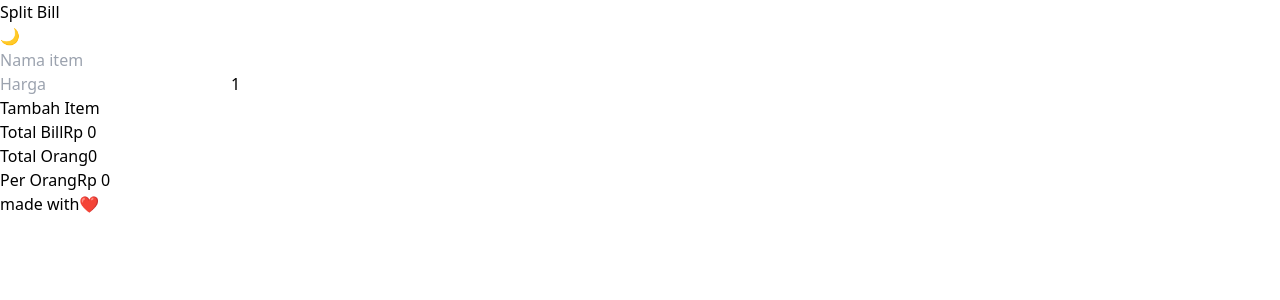
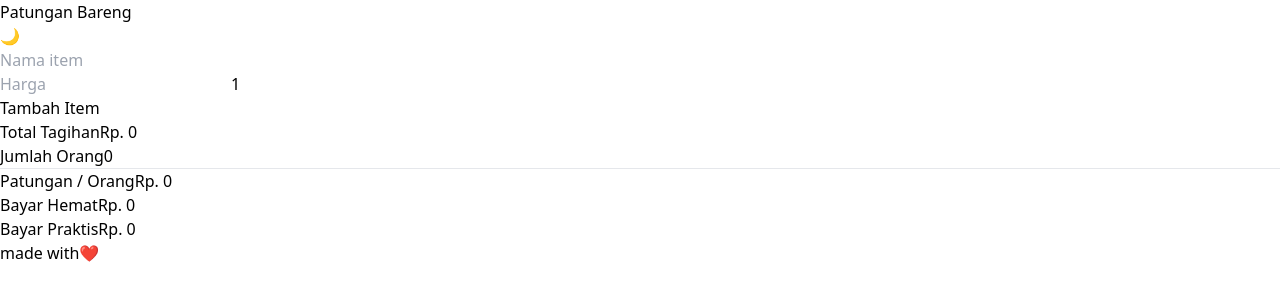
Before and after one commit to ayudhaa/split-bill, a React (Vite) app: page / in a window 1280 px wide. Shown: the top 300 px of the page. Built offline with nearby package versions, Linux system fonts and the light colour scheme.

Commit message:
enhancement rupiah and added payment info

```diff
--- a/src/App.jsx
+++ b/src/App.jsx
@@ -29,23 +29,25 @@ function App() {
   };
 
   const rupiah = (number) => {
-    return new Intl.NumberFormat("id-ID", {
-      style: "currency",
-      currency: "IDR",
-      minimumFractionDigits: 0,
-      maximumFractionDigits: 0,
-    }).format(number);
+    return "Rp. " + Number(number).toLocaleString("id-ID");
   };
 
   const total = items.reduce((sum, i) => sum + i.price, 0);
   const totalPeople = items.reduce((sum, i) => sum + i.people, 0);
+
   const perPerson = totalPeople ? total / totalPeople : 0;
+
+  const roundDown = Math.floor(perPerson / 1000) * 1000;
+  const roundUp = Math.ceil(perPerson / 1000) * 1000;
+
+  const sisaJikaDown = total - roundDown * totalPeople;
+  const sisaJikaUp = roundUp * totalPeople - total;
 
   return (
     <div className="min-h-screen bg-gray-100 dark:bg-gray-900 flex justify-center py-6 px-3">
       <div className="w-full max-w-md bg-white dark:bg-gray-800 rounded-2xl shadow-xl p-4 text-gray-800 dark:text-white">
         <div className="flex justify-between items-center mb-3">
-          <h1 className="text-lg font-bold">Split Bill</h1>
+          <h1 className="text-lg font-bold">Patungan Bareng</h1>
 
           <button
             onClick={() => setDark(!dark)}
@@ -60,18 +62,30 @@ function App() {
 
         <div className="mt-4 p-4 bg-gray-100 dark:bg-gray-700 rounded-xl">
           <div className="flex justify-between mb-1">
-            <span>Total Bill</span>
+            <span>Total Tagihan</span>
             <span>{rupiah(total)}</span>
           </div>
 
           <div className="flex justify-between mb-1">
-            <span>Total Orang</span>
+            <span>Jumlah Orang</span>
             <span>{totalPeople}</span>
           </div>
 
-          <div className="flex justify-between font-bold text-lg">
-            <span>Per Orang</span>
-            <span>{rupiah(perPerson.toFixed(0))}</span>
+          <hr className="my-2 border-gray-300 dark:border-gray-600"/>
+
+          <div className="flex justify-between">
+            <span>Patungan / Orang</span>
+            <span>{rupiah(perPerson)}</span>
+          </div>
+
+          <div className="flex justify-between">
+            <span>Bayar Hemat</span>
+            <span>{rupiah(roundDown)}</span>
+          </div>
+
+          <div className="flex justify-between">
+            <span>Bayar Praktis</span>
+            <span>{rupiah(roundUp)}</span>
           </div>
         </div>
         <Footer />
--- a/src/components/ItemList.jsx
+++ b/src/components/ItemList.jsx
@@ -1,12 +1,7 @@
 function ItemList({ items, deleteItem }) {
   const rupiah = (number) => {
-    return new Intl.NumberFormat("id-ID", {
-        style: "currency",
-        currency: "IDR",
-        minimumFractionDigits: 0,
-        maximumFractionDigits: 0,
-    }).format(number);
-   };
+    return "Rp. " + Number(number).toLocaleString("id-ID");
+  };
 
   return (
     <div className="mt-4 max-h-64 overflow-y-auto">
```
